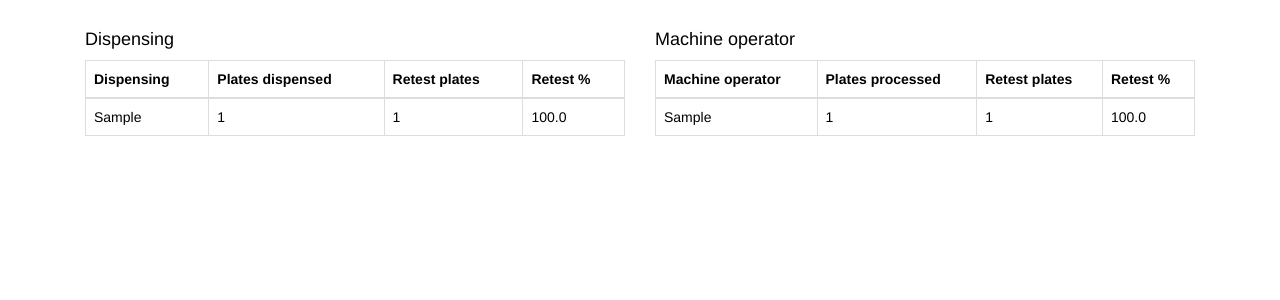
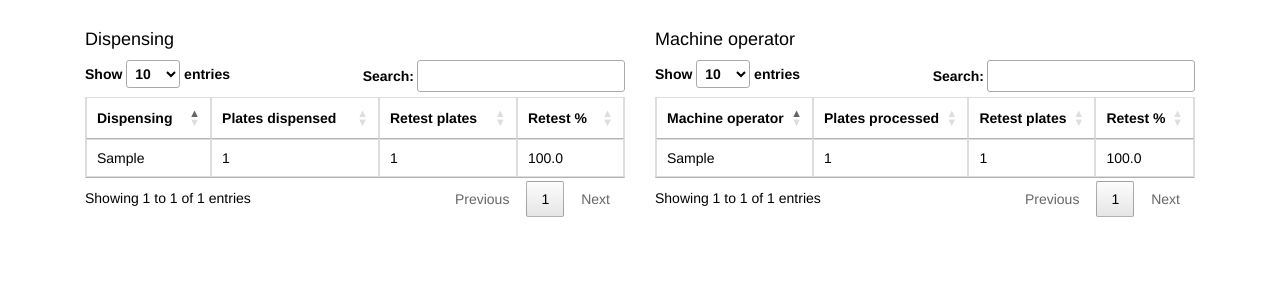
Before and after one commit to lootfee/extraction, a Flask app: page /staff_summary in a window 1280 px wide. Shown: the part 52-352 px from the top of the page. Run offline with Flask 2, Linux system fonts and the light colour scheme; tables that the repository leaves empty hold one stand-in row (values such as "Sample post"); some libraries are stand-ins or nearby versions.

Commit message:
added datatables

```diff
--- a/app/routes.py
+++ b/app/routes.py
@@ -431,7 +431,7 @@ def staff_summary():
 	retest_plate_group = Retests.query.group_by(Retests.plate_id).all()
 
 	#dispensing
-	retest_dispense_group = RunSummary1.query.group_by(RunSummary1.sample_dispensing).all()
+	retest_dispense_group = RunSummary1.query.group_by(RunSummary1.sample_dispensing).order_by(RunSummary1.sample_dispensing.asc()).all()
 	for rdg in retest_dispense_group:
 		rdg.dispense_count = RunSummary1.query.filter_by(sample_dispensing=rdg.sample_dispensing).count()
 		rdg.plates = RunSummary1.query.filter_by(sample_dispensing=rdg.sample_dispensing).all()
@@ -444,7 +444,7 @@ def staff_summary():
 
 
 	#machine operator
-	retest_operator_group = RunSummary1.query.group_by(RunSummary1.machine_operator).all()
+	retest_operator_group = RunSummary1.query.group_by(RunSummary1.machine_operator).order_by(RunSummary1.machine_operator.asc()).all()
 	for rog in retest_operator_group:
 		rog.processed_count = RunSummary1.query.filter_by(machine_operator=rog.machine_operator).count()
 		rog.plates = RunSummary1.query.filter_by(machine_operator=rog.machine_operator).all()
--- a/app/templates/base.html
+++ b/app/templates/base.html
@@ -87,6 +87,7 @@
 
 {% block scripts %}
 <script src="https://code.jquery.com/jquery-3.5.1.slim.min.js" integrity="sha384-DfXdz2htPH0lsSSs5nCTpuj/zy4C+OGpamoFVy38MVBnE+IbbVYUew+OrCXaRkfj" crossorigin="anonymous"></script>
+
 {{ super() }}
 
 <!--script src="https://cdn.jsdelivr.net/npm/popper.js@1.16.0/dist/umd/popper.min.js" integrity="sha384-Q6E9RHvbIyZFJoft+2mJbHaEWldlvI9IOYy5n3zV9zzTtmI3UksdQRVvoxMfooAo" crossorigin="anonymous"></script>
--- a/app/templates/summary.html
+++ b/app/templates/summary.html
@@ -7,7 +7,7 @@
 		<div class="col-lg-6 col-md-6 col-sm-12 col-xs-12">
 			<div >
 				<h4>Dispensing</h4>
-				<table class="table table-bordered table-hover">
+				<table id="dispensing_table" class="table table-bordered table-hover">
 					<thead>
 						<th>Dispensing</th>
 						<th>Plates dispensed</th>
@@ -31,7 +31,7 @@
 		<div class="col-lg-6 col-md-6 col-sm-12 col-xs-12">
 			<div >
 				<h4>Machine operator</h4>
-				<table class="table table-bordered table-hover">
+				<table id="machine_op_table" class="table table-bordered table-hover">
 					<thead>
 						<th>Machine operator</th>
 						<th>Plates processed</th>
@@ -56,9 +56,19 @@
 
 {% endblock %}
 
+{% block styles %}
+{{ super() }}
+<link rel="stylesheet" type="text/css" href="https://cdn.datatables.net/1.10.21/css/jquery.dataTables.css">
+{% endblock %}
+
+
 {% block scripts %}
 {{ super() }}
+<script type="text/javascript" charset="utf8" src="https://cdn.datatables.net/1.10.21/js/jquery.dataTables.js"></script>
 <script>
-
+$(document).ready( function () {
+    $('#dispensing_table').DataTable();
+	$('#machine_op_table').DataTable();
+} );
 </script>
 {% endblock %}
```
Also changed, not shown: app/templates/run_summary.html (+12 -2 lines).
